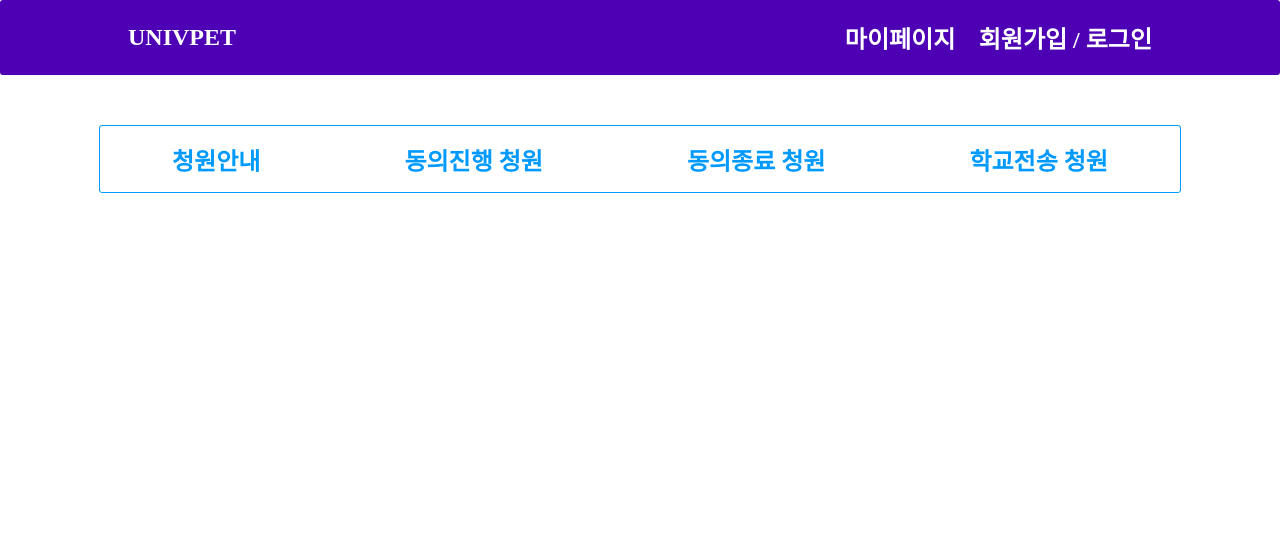
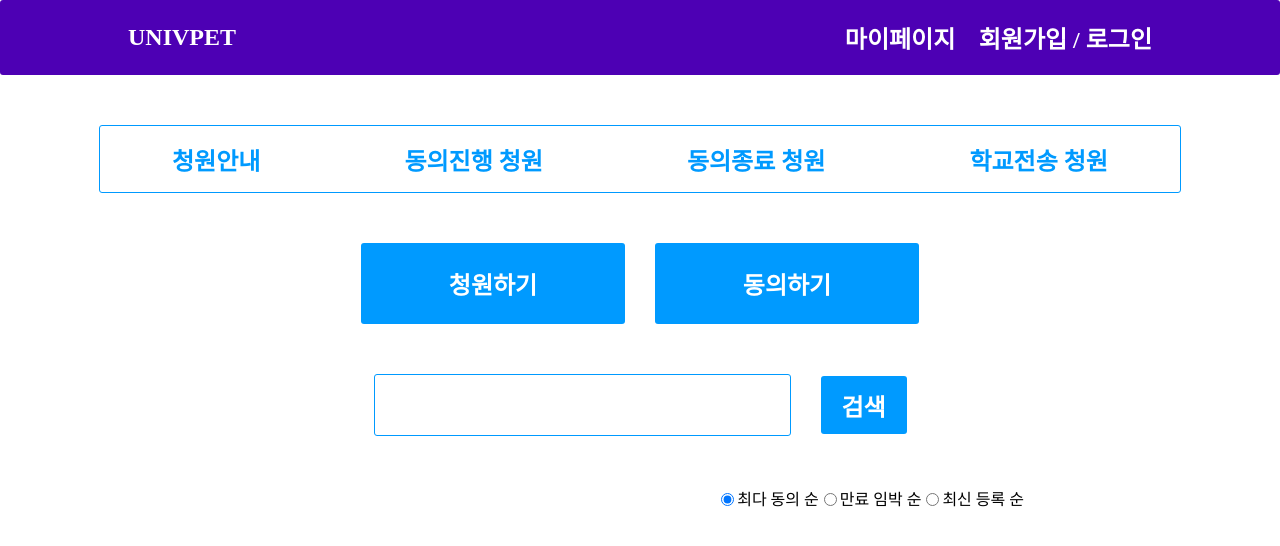
Before and after one commit to Sinchonthon-Minyoung-Team/7team_front, a React (Create React App) app in the folder education/: page / in a window 1280 px wide. Shown: the top 546 px of the page. Built offline with nearby package versions, Linux system fonts and the light colour scheme.

Commit message:
홈화면 search bar 및 radio button 구현

```diff
--- a/education/src/components/NavBar.js
+++ b/education/src/components/NavBar.js
@@ -1,8 +1,10 @@
 import styled from "styled-components";
 import { Link } from "react-router-dom";
+import Menu from "./Menu";
 
 function NavBar() {
   return (
+    <>
       <NavContainer>
         <Logo to="/">UNIVPET</Logo>
         <UserContainer>
@@ -10,6 +12,8 @@ function NavBar() {
           <Sign to="/signup">회원가입 / 로그인</Sign>
         </UserContainer>
       </NavContainer>
+      <Menu />
+    </>
   );
 }
 
--- /dev/null
+++ b/education/src/components/SearchBar.js
@@ -0,0 +1,67 @@
+import styled from "styled-components";
+import { useState } from "react";
+import { useNavigate } from "react-router-dom";
+
+function SearchBar() {
+  const [keyword, setKeyword] = useState();
+  const navigate = useNavigate();
+
+  const onChange = (e) => {
+    setKeyword(e.target.value.toLowerCase());
+  };
+  const onSubmit = () => {
+    navigate(`/search?keyword=${encodeURIComponent(keyword)}`);
+    console.log(keyword);
+  };
+  return (
+    <Container>
+      <Search
+        type="text"
+        value={keyword}
+        onChange={onChange}
+        onSubmit={onSubmit}
+      />
+      <SearchBtn onClick={onSubmit}>검색</SearchBtn>
+    </Container>
+  );
+}
+
+export default SearchBar;
+
+const Container = styled.div`
+  display: flex;
+  justify-content: center;
+  align-items: center;
+
+  margin: 50px auto;
+`;
+
+const Search = styled.input`
+  width: 411px;
+  height: 58px;
+
+  border-radius: 3px;
+  border: 1px solid var(--light-mode-primary-blue, #009aff);
+  background: var(--light-mode-white-background, #fff);
+
+  margin-right: 30px;
+`;
+
+const SearchBtn = styled.div`
+  display: flex;
+  width: 86px;
+  height: 58px;
+  justify-content: center;
+  align-items: center;
+  gap: 8px;
+
+  border-radius: 3px;
+  background: var(--light-mode-primary-blue, #009aff);
+
+  color: var(--light-mode-white-background, #fff);
+  text-align: center;
+  font-size: 24px;
+  font-style: normal;
+  font-weight: 600;
+  line-height: normal;
+`;
--- a/education/src/pages/Board/Article.js
+++ b/education/src/pages/Board/Article.js
@@ -1,12 +1,5 @@
-import Menu from "../../components/Menu";
-
 function Article(props) {
-  return (
-    <>
-      <Menu />
-      {props.type}
-    </>
-  );
+  return <>{props.type}</>;
 }
 
 export default Article;
--- a/education/src/pages/HomePage.js
+++ b/education/src/pages/HomePage.js
@@ -1,10 +1,48 @@
 import styled from "styled-components";
-import Menu from "../components/Menu";
+import { Link } from "react-router-dom";
+import { useState } from "react";
+import SearchBar from "../components/SearchBar";
 
 function HomePage() {
+  const [radio, setRadio] = useState("0");
+  const handleRadio = (e) => {
+    console.log(e.target.value);
+    setRadio(e.target.value);
+  };
   return (
     <Container>
-      <Menu />
+      <ButtonConatiner>
+        <Button to="/progress">청원하기</Button>
+        <Button to="/write">동의하기</Button>
+      </ButtonConatiner>
+
+      <SearchBar />
+
+      <ArticleContainer>
+        <RadioBtnContainer>
+          <input
+            type="radio"
+            value="0"
+            checked={radio === "0"}
+            onChange={handleRadio}
+          />
+          <label>최다 동의 순</label>
+          <input
+            type="radio"
+            value="1"
+            checked={radio === "1"}
+            onChange={handleRadio}
+          />
+          <label>만료 임박 순</label>
+          <input
+            type="radio"
+            value="2"
+            checked={radio === "2"}
+            onChange={handleRadio}
+          />
+          <label>최신 등록 순</label>
+        </RadioBtnContainer>
+      </ArticleContainer>
     </Container>
   );
 }
@@ -12,3 +50,40 @@ function HomePage() {
 export default HomePage;
 
 const Container = styled.div``;
+
+const ButtonConatiner = styled.div`
+  display: flex;
+  justify-content: center;
+`;
+
+const Button = styled(Link)`
+  text-decoration: none;
+
+  display: flex;
+  width: 200px;
+  height: 58px;
+  padding: 11.5px 32px;
+  justify-content: center;
+  align-items: center;
+  gap: 8px;
+
+  border-radius: 3px;
+  background: var(--light-mode-primary-blue, #009aff);
+
+  color: var(--light-mode-white-background, #fff);
+  text-align: center;
+  font-size: 24px;
+  font-style: normal;
+  font-weight: 600;
+  line-height: normal;
+
+  margin: auto 15px;
+`;
+
+const ArticleContainer = styled.div``;
+
+const RadioBtnContainer = styled.div`
+  width: 80%;
+  display: flex;
+  justify-content: right;
+`;
```
Lines whose indentation alone changed are shown as unchanged.
